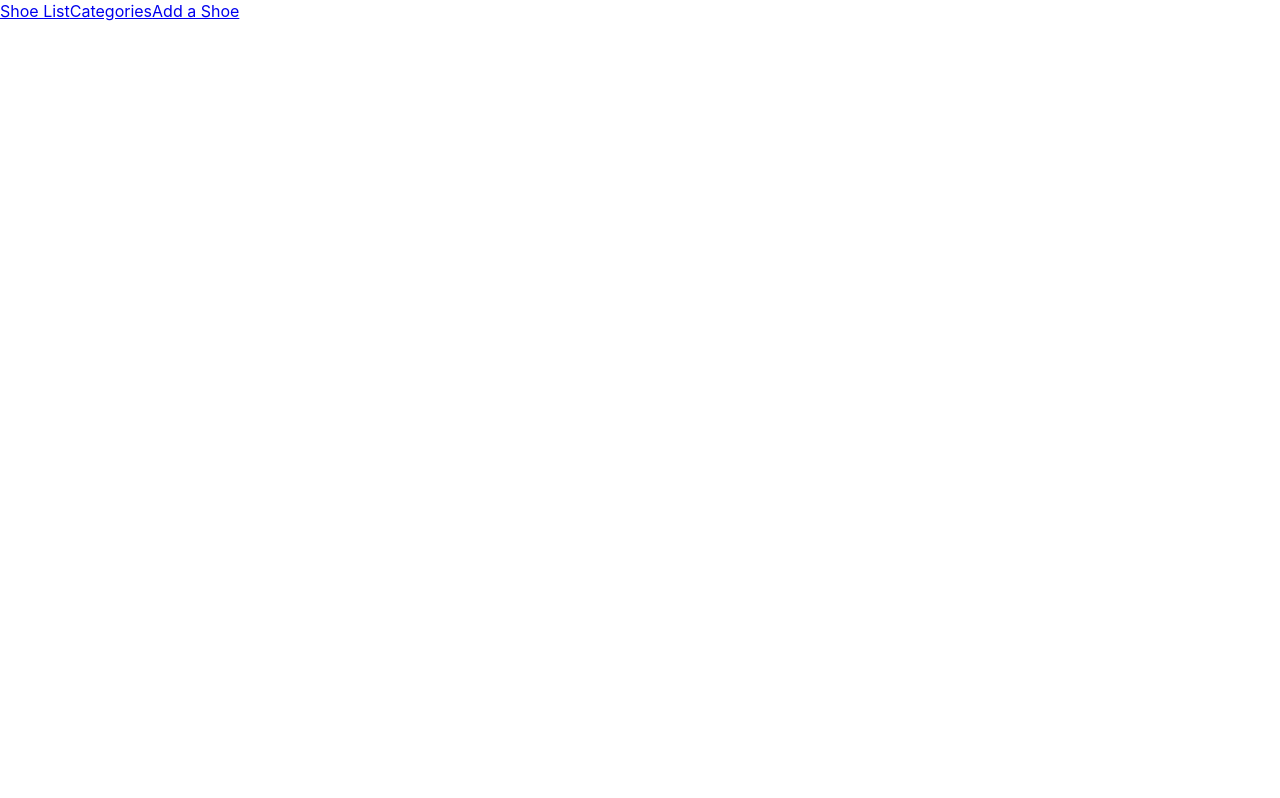
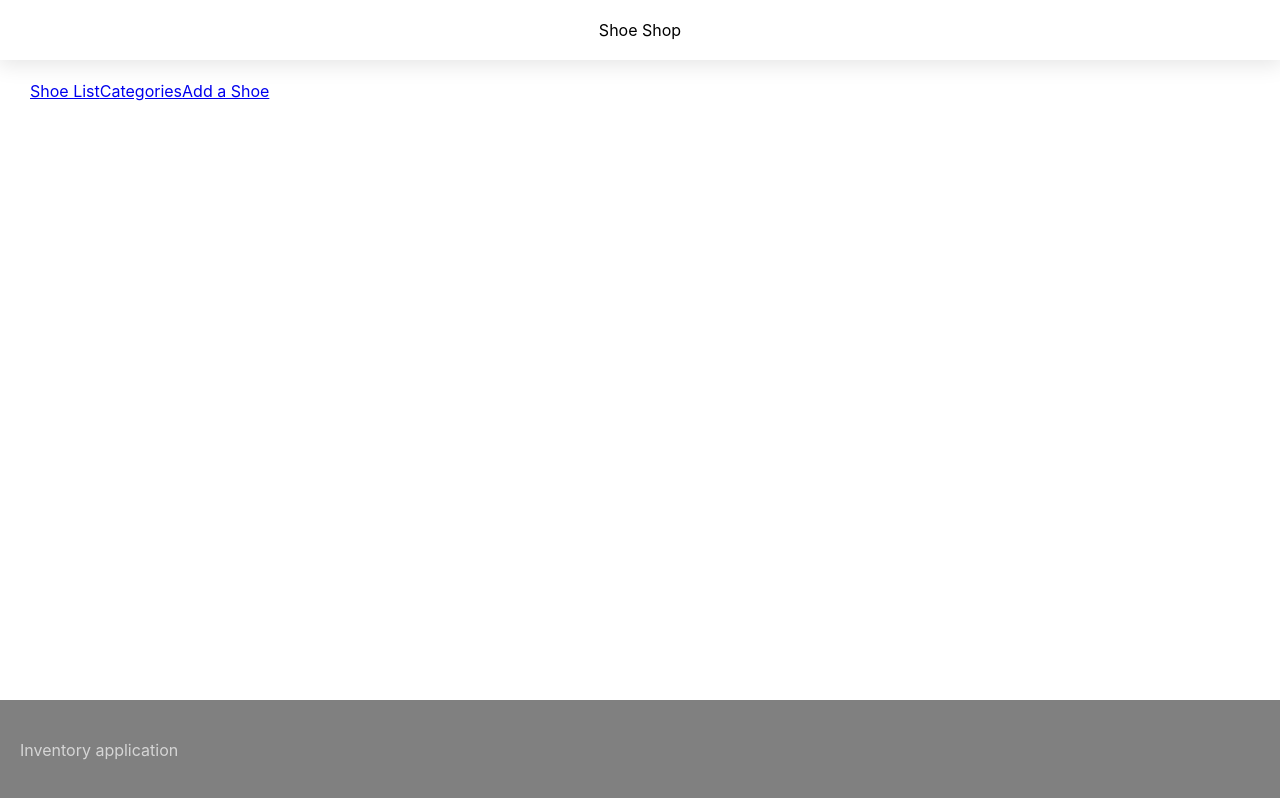
Before and after one commit to ttpavlova/inventory-application, a React (Vite) app in the folder client/: page / in a window 1280 px wide. Built offline with nearby package versions, Linux system fonts and the light colour scheme.

Commit message:
feat: add a header and a footer

```diff
--- a/client/src/App.scss
+++ b/client/src/App.scss
@@ -2,10 +2,16 @@
 @use "styles/variables";
 
 html {
+  height: 100%;
   font-size: 62.5%;
 }
 
+#root {
+  height: 100%;
+}
+
 body {
+  height: 100%;
   width: 100%;
   margin: 0 auto;
   font-family: "Roboto", sans-serif;
@@ -15,6 +21,12 @@ body {
   background-color: #fff;
   color: #4d4d4d;
   background-color: variables.$secondary-color;
+}
+
+.wrapper {
+  display: grid;
+  grid-template-rows: auto 1fr auto;
+  min-height: 100%;
 }
 
 .btn {
--- a/client/src/App.tsx
+++ b/client/src/App.tsx
@@ -4,6 +4,9 @@ import { BrowserRouter, Route, Routes } from "react-router-dom";
 import Shoes from "./components/Shoes/Shoes";
 import Categories from "./components/Categories/Categories";
 import { QueryClient, QueryClientProvider } from "@tanstack/react-query";
+import { Header } from "./components/Header/Header";
+import { Footer } from "./components/Footer/Footer";
+import { ShoeDetails } from "./components/Shoes/ShoeDetails";
 
 const queryClient = new QueryClient();
 
@@ -11,11 +14,16 @@ function App() {
   return (
     <BrowserRouter>
       <QueryClientProvider client={queryClient}>
-        <Routes>
-          <Route path="/" element={<HomePage />} />
-          <Route path="shoes" element={<Shoes />} />
-          <Route path="categories" element={<Categories />} />
-        </Routes>
+        <div className="wrapper">
+          <Header />
+          <Routes>
+            <Route path="/" element={<HomePage />} />
+            <Route path="shoes" element={<Shoes />} />
+            <Route path="/shoes/:id" element={<ShoeDetails />} />
+            <Route path="categories" element={<Categories />} />
+          </Routes>
+          <Footer />
+        </div>
       </QueryClientProvider>
     </BrowserRouter>
   );
--- /dev/null
+++ b/client/src/components/Footer/Footer.module.scss
@@ -0,0 +1,15 @@
+.footer {
+  height: 100px;
+  width: 100%;
+  background-color: gray;
+  color: #d5d5d5;
+}
+
+.container {
+  display: flex;
+  align-items: center;
+  height: 100%;
+  max-width: 1280px;
+  margin: 0 auto;
+  padding: 20px;
+}
--- /dev/null
+++ b/client/src/components/Footer/Footer.tsx
@@ -0,0 +1,11 @@
+import styles from "./Footer.module.scss";
+
+export const Footer = () => {
+  return (
+    <div className={styles.footer}>
+      <div className={styles.container}>
+        <span>Inventory application</span>
+      </div>
+    </div>
+  );
+};
--- a/client/src/components/Header/Header.module.scss
+++ b/client/src/components/Header/Header.module.scss
@@ -4,6 +4,7 @@
   position: sticky;
   height: 60px;
   width: 100%;
+  box-shadow: 0 3px 20px 2px rgba(0, 0, 0, 0.1);
 }
 
 .container {
@@ -13,6 +14,7 @@
   height: 100%;
   max-width: 1280px;
   margin: 0 auto;
+  padding: 15px 20px;
 
   a {
     color: #000;
--- /dev/null
+++ b/client/src/components/HomePage/HomePage.module.scss
@@ -0,0 +1,5 @@
+@use "../../styles/variables";
+
+.homePage {
+  padding: 20px 30px;
+}
--- a/client/src/components/HomePage/HomePage.tsx
+++ b/client/src/components/HomePage/HomePage.tsx
@@ -1,8 +1,9 @@
 import { Link } from "react-router-dom";
+import styles from "./HomePage.module.scss";
 
 export const HomePage = () => {
   return (
-    <div>
+    <div className={styles.homePage}>
       <Link to="/shoes">Shoe List</Link>
       <Link to="/categories">Categories</Link>
       <Link to="/new-shoe">Add a Shoe</Link>
--- a/client/src/components/Shoes/ShoeCard.tsx
+++ b/client/src/components/Shoes/ShoeCard.tsx
@@ -10,7 +10,7 @@ const ShoeCard = ({ shoe }: ShoeCardProps) => {
   const exampleSizes = [37, 38, 39, 40];
 
   return (
-    <Link to={`/${shoe.id}`} className={styles.container}>
+    <Link to={`/shoes/${shoe.id}`} className={styles.container}>
       <div className={styles.main}>
         <img className={styles.cover} />
 
--- /dev/null
+++ b/client/src/components/Shoes/ShoeDetails.module.scss
@@ -0,0 +1,3 @@
+.details {
+  padding: 20px 30px;
+}
--- /dev/null
+++ b/client/src/components/Shoes/ShoeDetails.tsx
@@ -0,0 +1,5 @@
+import styles from "./ShoeDetails.module.scss";
+
+export const ShoeDetails = () => {
+  return <div className={styles.details}>shoe details</div>;
+};
--- a/client/src/styles/variables.scss
+++ b/client/src/styles/variables.scss
@@ -1,5 +1,3 @@
-$header: 80px;
-
 $primary-color: #6b2c08;
 $primary-color_lighter: #82380e;
 $secondary-color: #fff;
```
